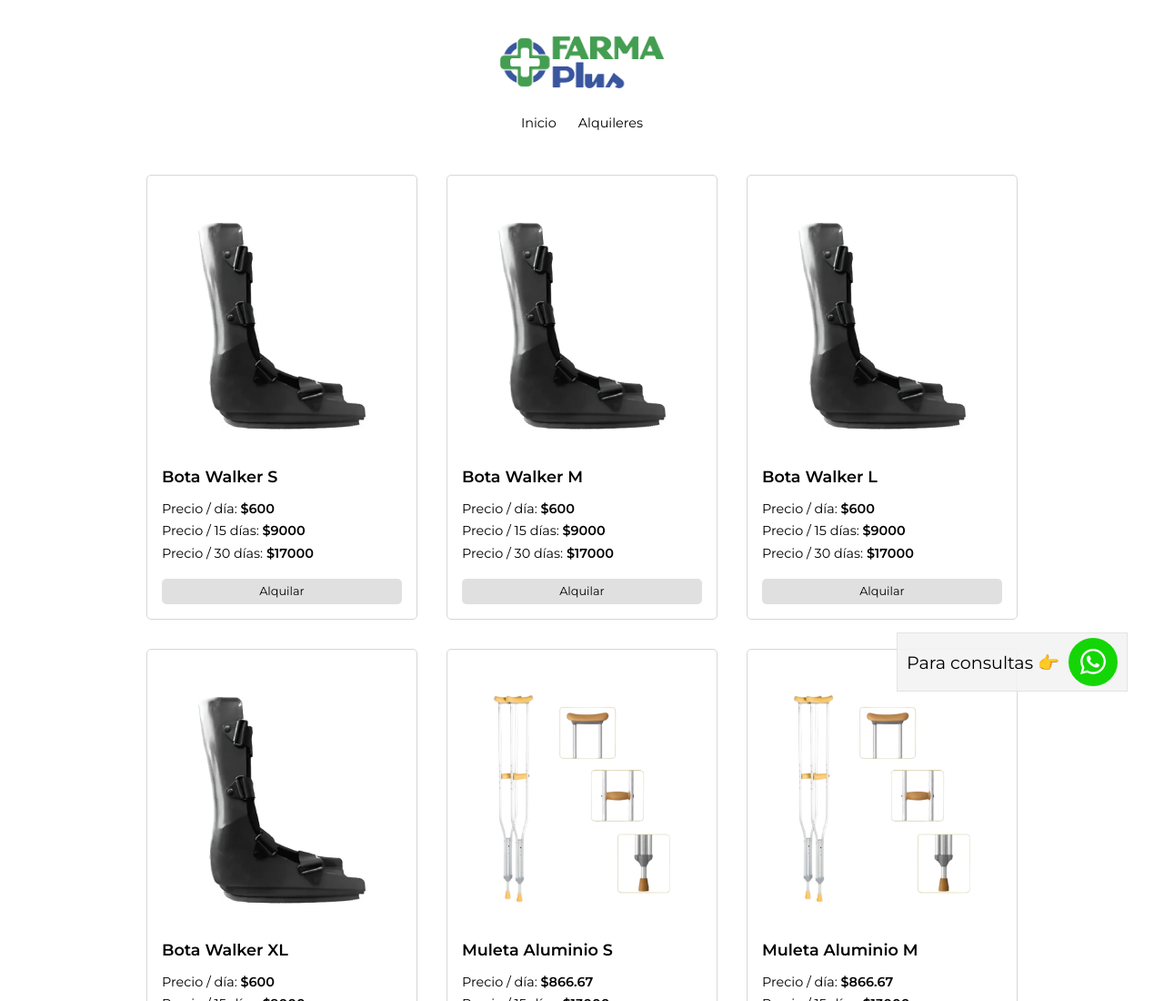
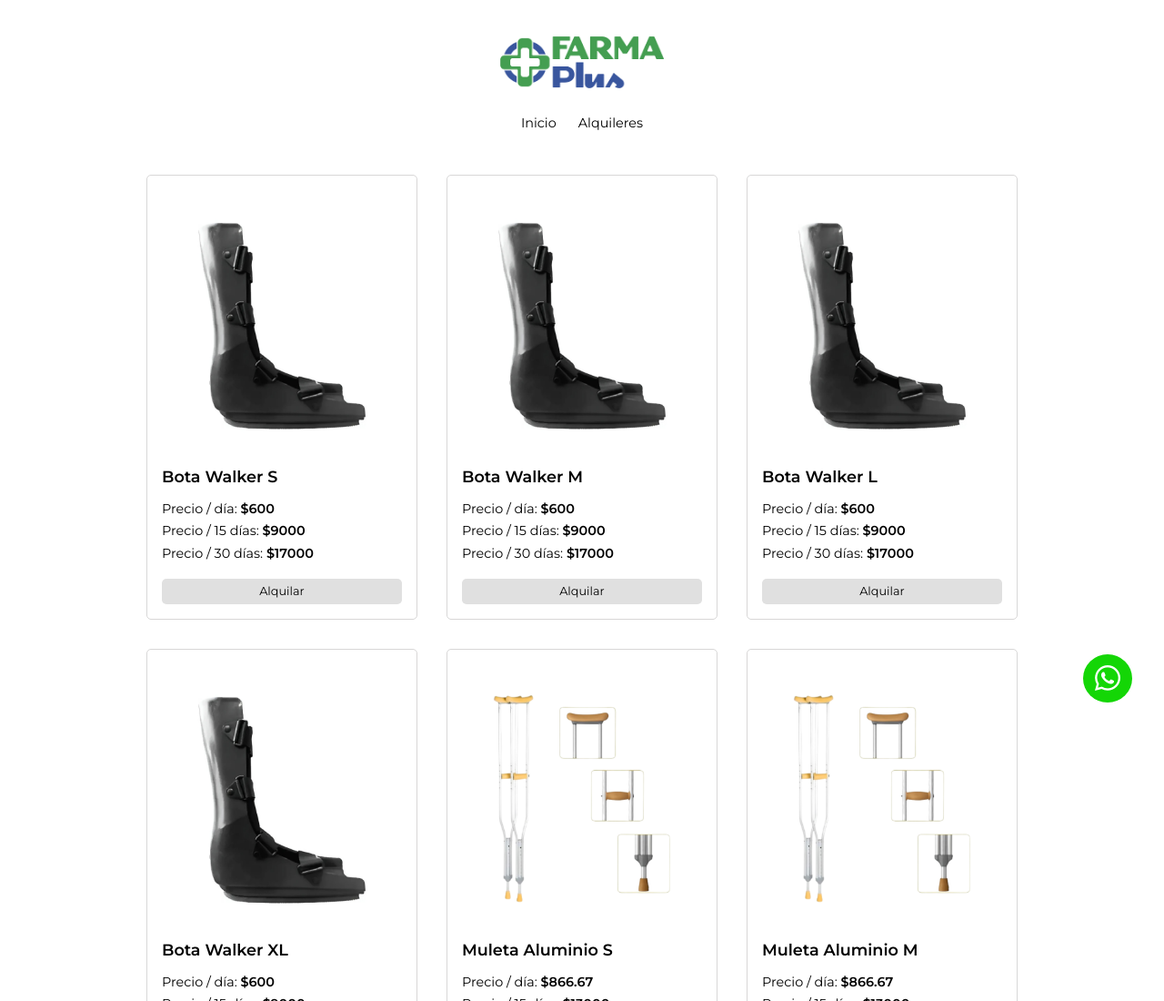
Before and after one commit to BautistaThomann/Ortopedia-Farmaplus, a plain HTML site: page index.html in a window 1280 px wide. Shown: the top 1100 px of the page at 91% size. Drawn offline with Linux system fonts and the light colour scheme; some packages are replaced by stand-ins of ours; a script that the page names is missing.

Commit message:
link wsp actualizado

```diff
--- a/estilos.css
+++ b/estilos.css
@@ -267,21 +267,10 @@ footer p span{
 }
 
 .cont-wspp{
-    display: flex;
-    align-items: center;
     position: fixed;
-    bottom: 40px;
-    right: 40px;
+    bottom: 35px;
+    right: 35px;
     z-index: 1000;
-    background-color: #f3f3f3e6;
-    border: 1px solid #e3e3e3;
-    padding: 5px 10px;
-    transition: all 0.3s ease;
-}
-
-.cont-wspp p{
-    margin-right: 10px;
-    font-size: 1.2rem;
 }
 
 .cont-wspp a{
@@ -290,8 +279,16 @@ footer p span{
     padding: 7px;
     background: #14d606;
     border-radius: 50%;
+    transition: all 0.3s ease;
 }
 
-.cont-wspp:hover{
-    background: #e3e3e3;
+.cont-wspp a:hover{
+    box-shadow: 0 0 15px #13ec0481;
 }
+
+
+@media (max-width: 1700px) {
+    .alquiler-card{
+        width: 30rem;
+    }
+}
--- a/index.html
+++ b/index.html
@@ -30,7 +30,6 @@
         <div class="cont-productos"></div>
         <hr>
         <div class="cont-wspp">
-            <p>Para consultas 👉</p>
             <a href="https://api.whatsapp.com/send?phone=543534799038&text=Hola%20Bauti!%20Tengo%20un%20problema%20con%20el%20sistema..." target="_blank"><i class="fa-brands fa-whatsapp"></i></a>
         </div>
     </main>
```
Also changed, not shown: pages/alquileres.html (+1 -2 lines), pages/form-alquiler.html (+0 -1 lines).
